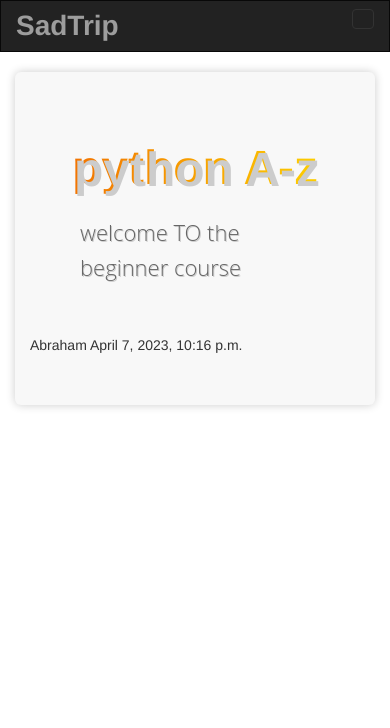
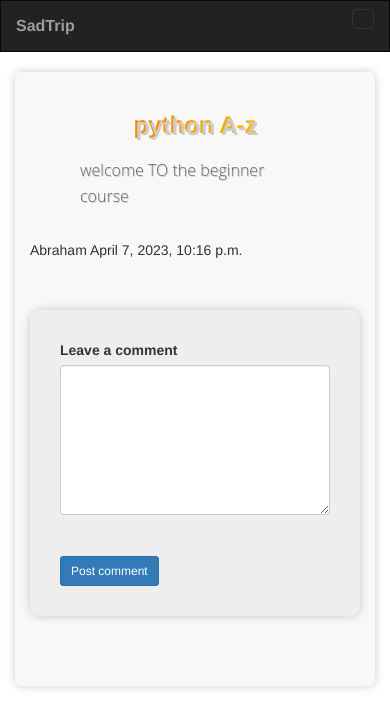
Before and after one commit to ABRAHAMAKHIL/Django-blogapp, a Django app: page /userPost/9/ in a window 390 px wide. Shown: the top 728 px of the page. Run offline with Django 3.2, Linux system fonts and the light colour scheme; data comes from the database, SQL or seed files in the repository; both versions use the stored data as it was after the commit; some libraries are stand-ins or nearby versions.

Commit message:
Added Responsiveness

```diff
--- a/Blog/admin.py
+++ b/Blog/admin.py
@@ -1,7 +1,8 @@
 from django.contrib import admin
 
 # Register your models here.
-from .models import Post,Topic
+from .models import Post,Topic,Message
 
 admin.site.register(Post)
 admin.site.register(Topic)
+admin.site.register(Message)
--- a/Blog/models.py
+++ b/Blog/models.py
@@ -17,3 +17,12 @@ class Post(models.Model):
          ordering = ['-Updated','-Created']
      def __str__(self):
          return self.Title
+
+class Message(models.Model):
+    user = models.ForeignKey(User, on_delete=models.CASCADE)
+    room = models.ForeignKey(Post,on_delete=models.CASCADE)
+    body = models.TextField()
+    updated  = models.DateTimeField(auto_now=True)
+    created = models.DateTimeField(auto_now_add=True)
+    def __str__(self):
+        return self.body[0:50]
--- a/Blog/templates/Blog/userPost.html
+++ b/Blog/templates/Blog/userPost.html
@@ -1,6 +1,7 @@
 {% extends 'home.html'%}
 
 {% block content %}
+
 <style>
   .jumbotron {
     background-color: #f8f8f8;
@@ -8,7 +9,6 @@
     padding: 50px;
     margin-bottom: 30px;
     border-radius: 10px;
-
     padding: 50px 100px;
     box-shadow: 0 0 10px rgba(0, 0, 0, 0.2);
   }
@@ -35,37 +35,158 @@
     padding-left: 50px;
     padding-right: 50px;
     text-shadow: 1px 1px 0 #ccc;
+  }
 
-
-}
   a:hover {
     text-decoration: none;
   }
 
+  .container {
+    max-width: 1140px;
+    margin: 0 auto;
+  }
 
+  @media (max-width: 767px) {
+    .jumbotron {
+      padding: 30px;
+    }
 
-  </style>
-<div>
+    .jumbotron h1 {
+      font-size: 36px;
+    }
+
+    .jumbotron p {
+      font-size: 18px;
+    }
+
+    .jumbotron input[type="button"] {
+      font-size: 14px;
+      padding: 6px 12px;
+    }
+  }
+
+  @media (max-width: 576px) {
+    .jumbotron {
+      padding: 20px;
+    }
+
+    .jumbotron h1 {
+      font-size: 24px;
+    }
+
+    .jumbotron p {
+      font-size: 16px;
+    }
+
+    .jumbotron input[type="button"] {
+      font-size: 12px;
+      padding: 4px 8px;
+    }
+  }
 
 
 
+    .comment-container {
+      margin-top: 50px;
+      margin-bottom: 50px;
+    }
+
+    .comment-inside {
+      background-color: #eee;
+      border-radius: 10px;
+      box-shadow: 0 0 10px rgba(0, 0, 0, 0.2);
+      padding: 50px;
+    }
+
+    .comment-form {
+      display: flex;
+      flex-direction: column;
+      align-items: center;
+      justify-content: center;
+    }
+
+    .comment-form label {
+      margin-bottom: 10px;
+      font-weight: bold;
+    }
+
+    .comment-form textarea {
+      width: 100%;
+      min-height: 100px;
+      padding: 10px;
+      border: none;
+      border-radius: 5px;
+      box-shadow: 0 0 5px rgba(0, 0, 0, 0.2);
+      resize: none;
+    }
+
+    .comment-buttons {
+      display: flex;
+      justify-content: center;
+      margin-top: 20px;
+    }
+
+    .comment-buttons button {
+      margin: 0 10px;
+      padding: 10px 20px;
+      border-radius: 5px;
+      font-weight: bold;
+      cursor: pointer;
+      transition: all 0.3s ease-in-out;
+    }
+
+    .comment-buttons button:hover {
+      transform: translateY(-5px);
+      box-shadow: 0 5px 10px rgba(0, 0, 0, 0.2);
+    }
+
+    @media screen and (max-width: 768px) {
+      .comment-inside {
+        padding: 30px;
+      }
+
+      .comment-form textarea {
+        min-height: 80px;
+      }
+    }
+    textarea {
+      height: auto;
+      min-height: 150px;
+      max-height: 300px;
+      overflow-y: auto;
+    }
+  </style>
+  <div>
     <div class="container">
-
       <div class="jumbotron">
         {% if request.user == post.Host %}
-  <a href="{% url 'updatePost' post.id %}">  <input type="button" value="Update"></a>
-  <a href="{% url 'deletePost' post.id %}">  <input type="button" value="Delete"></a>
+        <a href="{% url 'updatePost' post.id %}"><input type="button" value="Update"></a>
+        <a href="{% url 'deletePost' post.id %}"><input type="button" value="Delete"></a>
         {% endif %}
         <h1>{{post.Title}}</h1>
         <p>{{ post.Content}}</p>
-<br>
         {{post.Host}} {{post.Created}}
+        <form method="POST" action="">
+          <div class="comment-container">
+            <div class="comment-inside">
+              <section style="background-color: #eee;">
+                <div class="container my-5 py-5">
+                  <div class="row d-flex justify-content-center">
+                    <label class="form-label" for="textAreaExample">Leave a comment</label>
+                    <textarea class="form-control" id="textAreaExample" style="background: #fff;"></textarea>
+                    <hr>
+                    <button type="button" class="btn btn-primary btn-sm">Post comment</button>
+                  </div>
+                </div>
+              </section>
+            </div>
+          </div>
+        </form>
+      </div>
+    </div>
   </div>
 
 
 
-</div>
-
-</div>
 
 {% endblock %}
--- a/templates/navbar.html
+++ b/templates/navbar.html
@@ -4,39 +4,73 @@
   <title>SadTrip</title>
   <meta charset="utf-8">
   <meta name="viewport" content="width=device-width, initial-scale=1">
+
   <link rel="stylesheet" href="https://maxcdn.bootstrapcdn.com/bootstrap/3.4.1/css/bootstrap.min.css">
   <script src="https://ajax.googleapis.com/ajax/libs/jquery/3.6.3/jquery.min.js"></script>
   <script src="https://maxcdn.bootstrapcdn.com/bootstrap/3.4.1/js/bootstrap.min.js"></script>
   <style>
+
+
 #searchbox{
+  margin-top: 10px;
+  margin-left: 1100px;
+}
 
-    margin-top: 10px;
-    margin-left:1100px
-  }
 .navbar-brand {
   font-size: 28px;
   font-weight: bold;
 }
+
 .navbar-nav > li > a {
   color: #fff;
   font-size: 18px;
   font-weight: bold;
 }
+
 .navbar-nav > li > a:hover {
   background-color: #fff;
   color: #222;
 }
+
 .dropdown-menu > li > a {
   color: #222;
   font-size: 16px;
   font-weight: bold;
 }
+
 .dropdown-menu > li > a:hover {
   background-color: #f7f7f7;
   color: #222;
 }
 
+
+/* Responsive styles */
+
+@media only screen and (max-width: 768px) {
+
+  /* Move searchbox to right */
+  #searchbox {
+    margin-left: 0;
+    margin-right: 20px;
+  }
+
+  /* Decrease font size of navbar items */
+  .navbar-brand,
+  .navbar-nav > li > a,
+  .dropdown-menu > li > a {
+    font-size: 16px;
+  }
+
+  /* Increase font weight of navbar items */
+  .navbar-brand,
+  .navbar-nav > li > a,
+  .dropdown-menu > li > a {
+    font-weight: bold;
+  }
+}
+
   </style>
+
 </head>
 <body>
 
```
Also changed, not shown: Blog/templates/Blog/main.html (+53 -6 lines), Blog/migrations/0004_message.py (added), db.sqlite3. Lines whose indentation alone changed are shown as unchanged.
